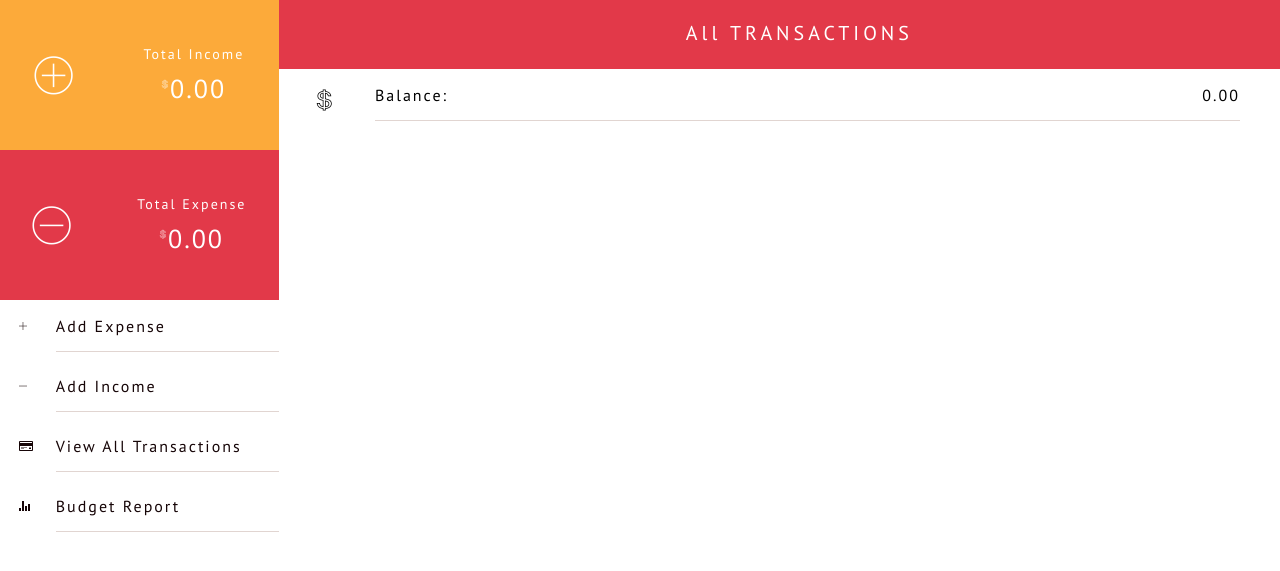
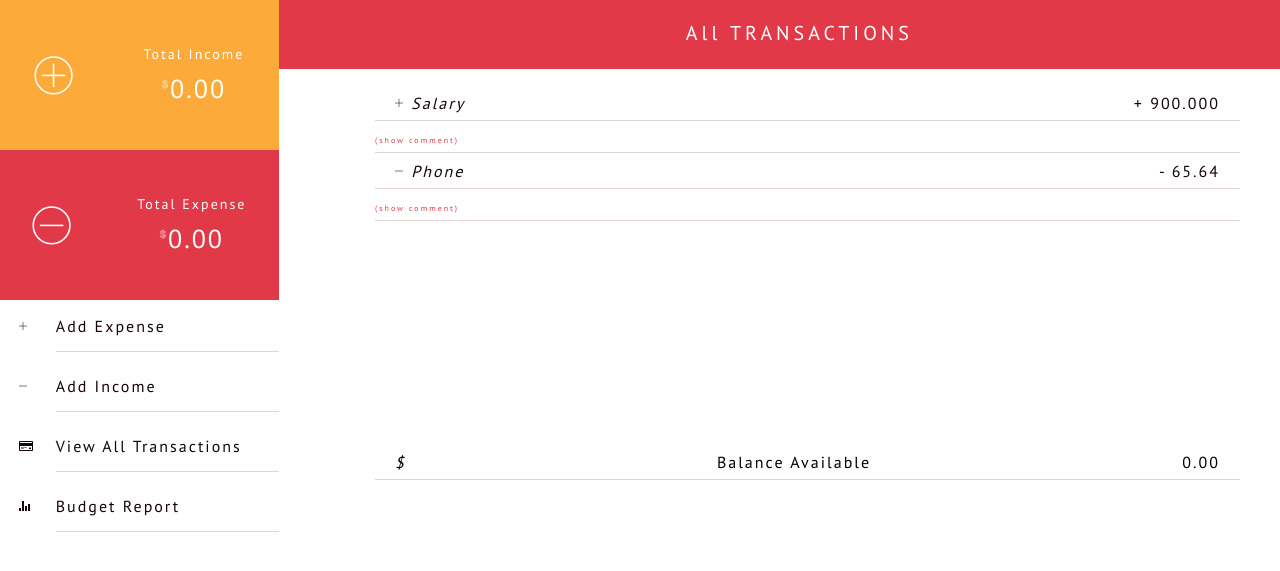
Before and after one commit to Laura-deVere/wallet_app, a PHP site: page / in a window 1280 px wide. Shown: the part 79-650 px from the top of the page. Run offline with PHP 8.4, Linux system fonts and the light colour scheme; some libraries are stand-ins or nearby versions.

Commit message:
show/hide comments added

```diff
--- a/index.html
+++ b/index.html
@@ -61,25 +61,35 @@
 			<div id="all-transactions">
 				<p class="backgr-red">All TRANSACTIONS</p>
 				<ul class="transactions-list">
-					<!-- <li>
-						<i class="im im-banknote"></i>
+					<li>
 						<div>
-							<span class="income-description">Salary</span>
+							<i class="ion-ios-plus-empty">
+								<span class="income-description">Salary</span>
+							</i>
 							<span class="income-amount">+ 900.000</span>
+						</div>
+						<div class="comment-box">
+							<span>(show comment)</span>
+							<p class="comment">Bacon ipsum dolor amet short ribs picanha brisket boudin jowl pork chop ball tip tenderloin doner tri-tip shankle turducken pastrami alcatra capicola. Strip steak alcatra rump porchetta spare ribs pork chicken biltong ball tip drumstick swine ribeye short ribs flank. Ball tip pork chop pastrami short ribs, ribeye porchetta shoulder alcatra sirloin drumstick bresaola hamburger. Shank capicola porchetta beef ribs burgdoggen, bresaola chuck prosciutto. Sirloin pork pancetta picanha capicola shank, ham hock turkey sausage doner chuck salami tail.</p>
 						</div>
 					</li>
 					<li>
-						<i class="ion-ios-telephone-outline"></i>
 						<div>
-							<span class="expense-description">Phone</span>
+							<i class="ion-ios-minus-empty">
+								<span class="expense-description">Phone</span>
+							</i>
 							<span class="expense-amount">- 65.64</span>
 						</div>
-					</li> -->
+						<div class="comment-box">
+							<span>(show comment)</span>
+							<p class="comment">This is where the comment will be.</p>
+						</div>
+					</li>
 				</ul>
 				<div class="balance-container">
-					<i class="ion-social-usd-outline"></i>
 					<div>
-						<span>Balance: </span>
+						<i>$</i>
+						<span>Balance Available </span>
 						<span class="balance-label">0.00</span>
 					</div>
 				</div>
--- a/script.js
+++ b/script.js
@@ -20,7 +20,8 @@ var UIController = (function() {
 		expCategoryList:'.categories',
 		totalExpLabel: 'total-exp',
 		totalIncLabel: 'total-inc',
-		balanceLabel: '.balance-label'
+		balanceLabel: '.balance-label',
+		showComment: '.show-comment'
 	};
 
 	var navBar = function(el) {
@@ -58,10 +59,16 @@ var UIController = (function() {
 	function parseCatString(string) {
 		var string;
 
+		string = string.slice(4);
 		string = string.replace(/-/g , " ");
-		string = string.slice(3);
 
 		return string;
+	}
+
+	function letterToUpperCase(string) {
+		var string;
+
+		return string = string.charAt(0).toUpperCase() + string.slice(1);
 	}
 
 	return {
@@ -72,14 +79,17 @@ var UIController = (function() {
 
 			if(type === 'exp') {
 				element = DOMStrings.allTransacList;
-				html = '<li id="exp-%id%"><i class="ion-ios-telephone-outline"></i><div><span class="expense-category">%description%</span><span class="expense-amount">- %value%</span></div></li>'
+				html = '<li id="exp-%id%"><div><i class="ion-ios-minus-empty"><span class="expense-category"> %description%</span></i><span class="expense-amount">- %value%</span></div><div class="comment-box"><span class="show-comment" onclick="UIController.showHideComment(\'comment-%id%\'\)">(show comment)</span><p id="comment-%id%" class="comment">%comment%</p></div></li>'
 			} else if (type === 'inc') {
 				element = DOMStrings.allTransacList;
-				html = '<li id="inc-%id%"><i class="im im-banknote"></i><div><span class="income-category">%description%</span><span class="income-amount">+ %value%</span></div></li>'
+				html = '<li id="inc-%id%"><div><i class="ion-ios-plus-empty"><span class="income-category"> %description%</span></i><span class="income-amount">+ %value%</span></div><div class="comment-box"><span class="show-comment" onclick="UIController.showHideComment(\'comment-%id%\'\)">(show comment)</span><p id="comment-%id%" class="comment">%comment%</p></div></li>'
 			}
+
+			category = letterToUpperCase(category);
 			//Replace the place holder with new text
-			newHtml = html.replace('%id%', obj.id);
-			newHtml = newHtml.replace('%description%', category);
+			newHtml = html.replace(/%id%/g, obj.id);
+			newHtml = newHtml.replace('%comment%', obj.comment);
+			newHtml = newHtml.replace('%description%',category);
 			newHtml = newHtml.replace('%value%', obj.value);
 
 			// NOw insert new text into the DOM
@@ -146,6 +156,12 @@ var UIController = (function() {
 
 		},
 
+		showHideComment: function(id) {
+			var el;
+			el = document.getElementById(id);
+			el.style.display = (el.style.display === 'block') ? 'none' : 'block';
+		},
+
 		getNavBar: function(el) {
 			return navBar(el);
 		},
@@ -201,7 +217,7 @@ var budgetController = (function() {
 			calculateTotals('inc');
 
 			data.balance = data.total.inc - data.total.exp;
-			console.log(data.balance);
+			// console.log(data.balance);
 		},
 
 		getBudget: function() {
@@ -244,7 +260,7 @@ var budgetController = (function() {
 var controller = (function(budgetCtrl, UICtrl) {
 
 	var setupEventListners = function() {
-		var DOM, form, category;
+		var DOM;
 		DOM = UICtrl.getDOMStrings();
 
 		////////NAV CLICKS
@@ -302,7 +318,7 @@ var controller = (function(budgetCtrl, UICtrl) {
 
 		if (input.comment !== "" && !isNaN(input.value) && input.value > 0) {
 			newItem = budgetCtrl.addItem(type, input.value, input.comment, input.category);
-			console.log(newItem);
+			// console.log(newItem);
 		}
 
 		//Clear input fields
@@ -315,7 +331,6 @@ var controller = (function(budgetCtrl, UICtrl) {
 
 	return {
 		init: function() {
-			console.log('I control stuff');
 			setupEventListners();
 		}
 	};
--- a/style.css
+++ b/style.css
@@ -109,11 +109,13 @@ nav {
   list-style: none;
   color: #160507;
   width: 100%;
-  padding: 0; }
+  padding: 0;
+  height: 60%;
+  overflow: scroll; }
 
 .balance-container,
 .transactions-list li {
-  height: 60px;
+  min-height: 60px;
   width: 96%;
   font-size: 24px; }
   .balance-container > div,
@@ -121,25 +123,46 @@ nav {
     border-bottom: thin solid #E1D5D1;
     width: 90%;
     float: right;
-    padding-bottom: 15px;
+    padding: 7.5px 0 7.5px 0;
     font-size: 16px;
     display: flex;
     justify-content: space-between; }
   .balance-container i,
   .transactions-list li i {
     text-align: center;
-    margin-left: 38px;
-    width: 20px;
+    margin-left: 20px;
     height: 100%; }
 
 .expense-category::first-letter,
 .income-category::first-letter {
-  text-transform: uppercase; }
+  text-transform: uppercase !important; }
 
 .income-amount,
 .expense-amount,
-.balance {
+.balance-label {
   margin-right: 20px; }
+
+.comment-box {
+  width: 100%;
+  display: flex;
+  flex-direction: column; }
+  .comment-box span {
+    width: 100% !important;
+    font-size: 8px;
+    color: #E23949;
+    margin-top: 6px;
+    cursor: pointer;
+    display: block; }
+
+.comment {
+  display: none;
+  width: 100% !important;
+  color: #160507 !important;
+  font-size: 10px !important;
+  letter-spacing: 1px !important;
+  text-align: left !important;
+  padding: 0 !important;
+  height: 100% !important; }
 
 #add_expense,
 #add_income {
--- a/style.scss
+++ b/style.scss
@@ -144,39 +144,65 @@ nav {
 	color: $dark;
 	width: 100%;
 	padding: 0;
+	height: 60%;
+	overflow: scroll;
 }
 
 .balance-container,
 .transactions-list li {
-	height: 60px;
+	min-height: 60px;
 	width: 96%;
 	font-size: 24px;
 	&>div {
 		border-bottom: thin solid $light;
 		width: 90%;
 		float: right;
-		padding-bottom: 15px;
+		padding: 7.5px 0 7.5px 0;
 		font-size: 16px;
 		display: flex;
 		justify-content: space-between;
 	}
 	i {
 		text-align: center;
-  	margin-left: 38px;
-  	width: 20px;
+  	margin-left: 20px;
   	height: 100%;
 	}
 }
 
 .expense-category::first-letter,
 .income-category::first-letter {
-	text-transform: uppercase;
+	text-transform: uppercase !important;
 }
 
 .income-amount,
 .expense-amount,
-.balance {
+.balance-label {
 	margin-right: 20px;
+}
+
+.comment-box {
+	width: 100%;
+	display: flex;
+	flex-direction: column;
+	span {
+		width: 100% !important;
+    font-size: 8px;
+    color: $red;
+    margin-top: 6px;
+    cursor: pointer;
+    display: block;
+	}
+}
+
+.comment {
+	display: none;
+	width: 100% !important;
+  color: $dark !important;
+  font-size: 10px !important;
+  letter-spacing: 1px !important;
+  text-align: left !important;
+  padding: 0 !important;
+  height: 100% !important;
 }
 
 #add_expense,
```
Also changed, not shown: 1 other file.
